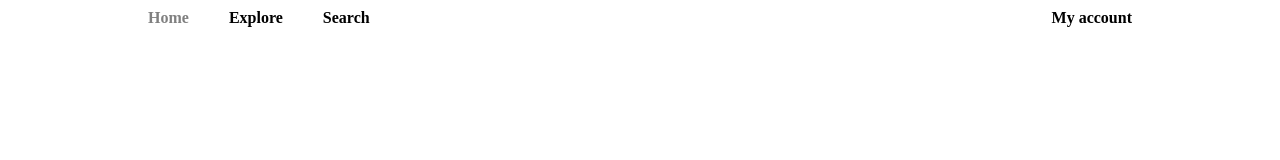
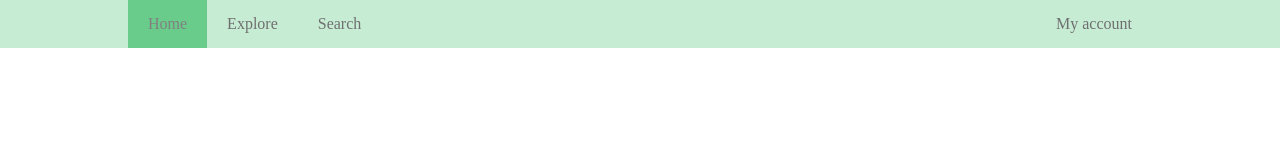
Before and after one commit to alct2017/fdu2020ss-webfundev-project, a plain HTML site: page src/public/home.html in a window 1280 px wide. Drawn offline with Linux system fonts and the light colour scheme.

Commit message:
finish public header

```diff
--- /dev/null
+++ b/css/header.css
@@ -0,0 +1,72 @@
+header {
+    background-color: rgba(105, 204, 138, 0.37);
+}
+
+nav {
+    display: flex;
+    width: 80%;
+    margin: auto;
+}
+
+#nav-left {
+    display: inline-flex;
+    flex: 3;
+    justify-content: flex-start;
+    align-content: center;
+}
+
+#nav-right {
+    display: inline-flex;
+    flex: 1;
+    justify-content: flex-end;
+    align-content: center;
+}
+
+nav .item {
+    font-weight: lighter;
+    padding: 16px 20px;
+    color: #6f6f6f;
+}
+
+nav .item>a {
+    text-decoration: none;
+    color: unset;
+}
+
+nav .item:hover {
+    color: black;
+}
+
+nav .item.current {
+    color: gray;
+    background-color: rgb(105, 204, 138);
+}
+
+nav .dropdown {
+    position: relative;
+}
+
+nav .dropdown-content {
+    display: none;
+}
+
+nav .dropdown:hover>.dropdown-content,
+nav .dropdown-content:hover {
+    display: block;
+    position: absolute;
+    top: 100%;
+    width: max-content;
+    right: 0;
+    border: 1px solid #6f6f6f;
+    border-radius: 3px;
+}
+
+nav .dropdown-content>.item {
+    margin: 0 5px;
+    padding: 10px;
+    border-bottom: 1px solid gray;
+}
+
+nav .dropdown-content>.item:last-child {
+    border-bottom: none;
+}
--- a/css/nav.css
+++ /dev/null
@@ -1,47 +0,0 @@
-nav{
-    position: absolute;
-    top: 0;
-    left: 0;
-    width: 100%;
-    height: 41px;
-}
-nav a{
-    text-decoration: unset;
-    color: unset;
-}
-nav>ul{
-    display: block;
-    width: 80%;
-    margin: 0 auto;
-}
-nav>ul>li.item{
-    text-align: center;
-    padding: 10px 20px;
-    color: black;
-    font-weight: bold;
-}
-nav>ul>li.item.current{
-    color: grey;
-}
-nav>ul>li.item>a:hover{
-    color: navy;
-}
-nav li.left{
-    float: left;
-}
-nav li.right{
-    float: right;
-}
-nav .dropdown .dropdown-content{
-    display: none;
-}
-nav .dropdown:hover .dropdown-content,nav .dropdown-content:hover{
-    display: block;
-
-    border: 1px solid black;
-}
-nav #account-dropdown-content>li{
-    margin-left: auto;
-    margin-right: auto;
-    padding: 10px;
-}
--- a/src/public/home.html
+++ b/src/public/home.html
@@ -3,29 +3,31 @@
 
 <head>
     <title>Travel Fudan</title>
-    <style>
-        @import url(../../css/reset.css);
-        @import url(../../css/nav.css);
-    </style>
+    <link rel="stylesheet" href="../../css/reset.css">
+    <link rel="stylesheet" href="../../css/header.css">
 </head>
 
 <body>
-    <nav>
-        <ul>
-            <li class="item left current"><a href="../public/home.html">Home</a></li>
-            <li class="item left"><a href="../public/explore.html">Explore</a></li>
-            <li class="item left"><a href="../public/search.html">Search</a></li>
-            <li class="item right dropdown">
-                <summary>My account</summary>
-                <ul id="account-dropdown-content" class="dropdown-content">
-                    <li><a href="../private/upload.html">Upload</a></li>
-                    <li><a href="../private/mypicture.html">My Picture</a></li>
-                    <li><a href="../private/myfavorites.html">My Favorites</a></li>
-                    <li><a href="../other/signin.html">Sign in</a></li>
-                </ul>
-            </li>
-        </ul>
-    </nav>
+    <header>
+        <nav>
+            <ul id="nav-left">
+                <li class="item current"><a href="../public/home.html">Home</a></li>
+                <li class="item"><a href="../public/explore.html">Explore</a></li>
+                <li class="item"><a href="../public/search.html">Search</a></li>
+            </ul>
+            <ul id="nav-right">
+                <li class="item dropdown">
+                    <span>My account</span>
+                    <ul class="dropdown-content">
+                        <li class="item"><a href="../private/upload.html">Upload</a></li>
+                        <li class="item"><a href="../private/mypicture.html">My Picture</a></li>
+                        <li class="item"><a href="../private/myfavorites.html">My Favorites</a></li>
+                        <li class="item"><a href="../other/signin.html">Sign in</a></li>
+                    </ul>
+                </li>
+            </ul>
+        </nav>
+    </header>
 </body>
 
 </html>
```
Also changed, not shown: 1 other file.
